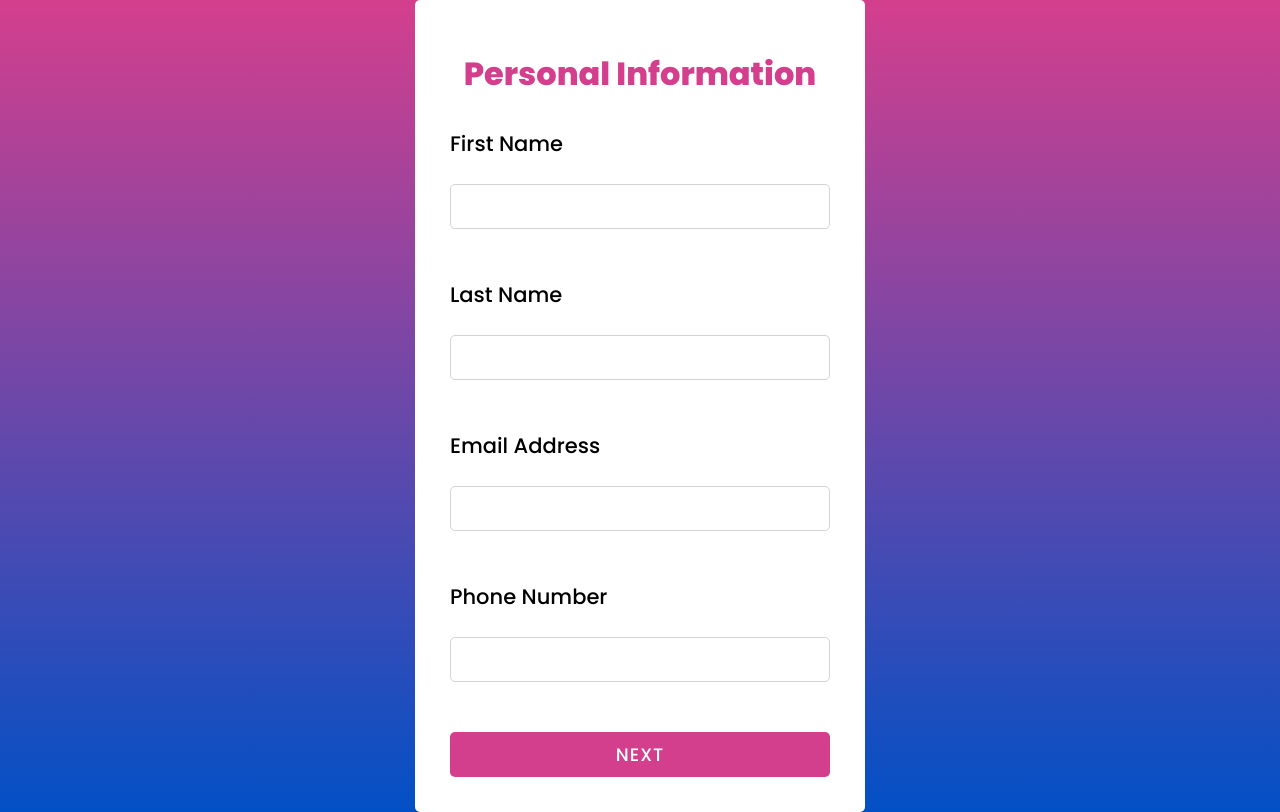
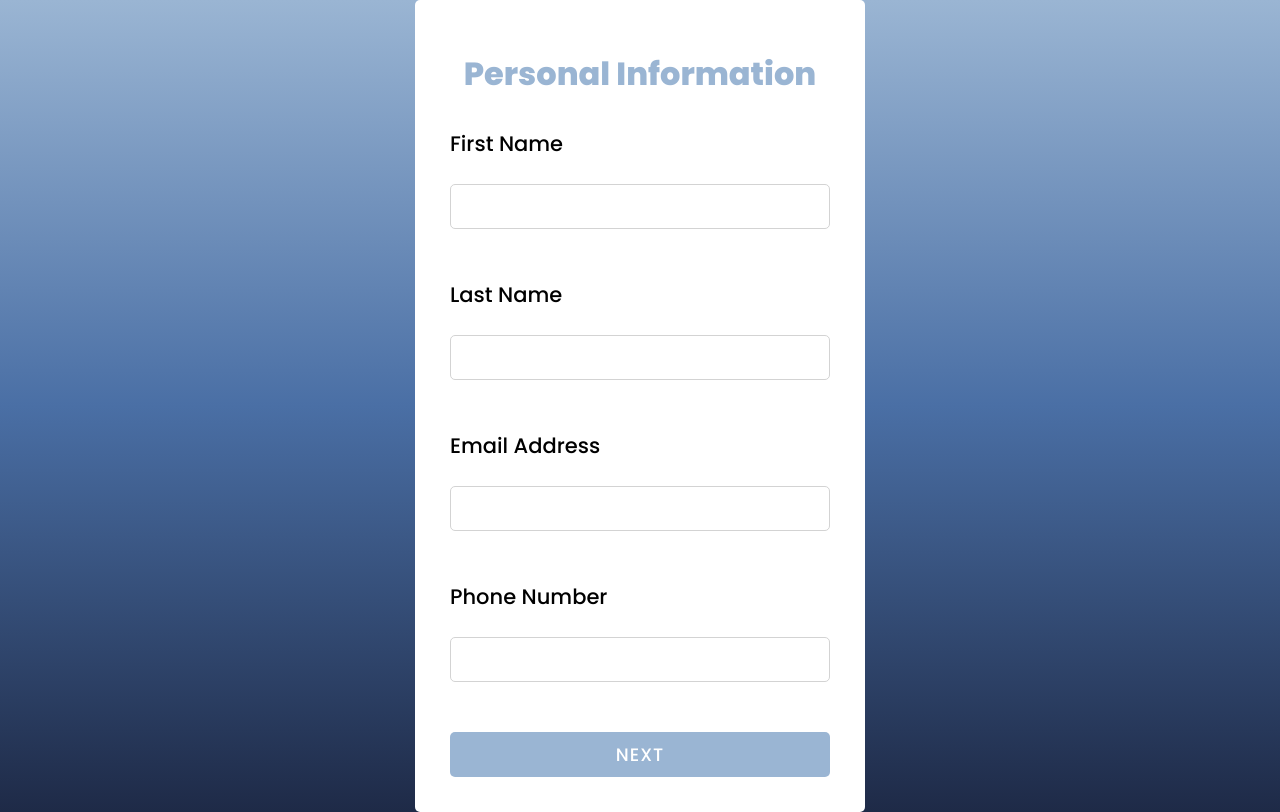
Before and after one commit to Sondos-Amr/React-Multi-Step-Form, a React (Create React App) app: page / in a window 1280 px wide. Built offline with nearby package versions, Linux system fonts and the light colour scheme.

Commit message:
Improved Form structure and updated colors for a better look

```diff
--- a/src/App.jsx
+++ b/src/App.jsx
@@ -18,7 +18,7 @@ export default function App() {
     skills: "",
   });
 
-  const [skillInput, setSkillInput] = useState(["HTML .. "]);
+  const [skillInput, setSkillInput] = useState([""]);
 
   function handleNextStepClick() {
     setStep(step + 1);
@@ -52,8 +52,6 @@ export default function App() {
           e.preventDefault();
         }}
       >
-        {/* <header>Form Steps</header> */}
-
         {/* step 1 */}
         {step === 1 && (
           <>
@@ -187,7 +185,7 @@ export default function App() {
               </div>
               <ul>
                 {skillInput.map((skill, index) => (
-                  <li key={index}> 👉 {skill}</li>
+                  <li key={index}> {skill}</li>
                 ))}
               </ul>
             </div>
--- a/src/index.css
+++ b/src/index.css
@@ -11,7 +11,12 @@ body {
   align-items: center;
   justify-content: center;
   min-height: 100vh;
-  background: -webkit-repeating-linear-gradient(bottom, #0250c5, #d43f8d);
+  background: -webkit-repeating-linear-gradient(
+    bottom,
+    #1e2a47,
+    #4a6fa5,
+    #9ab5d3
+  );
 }
 .form-container {
   width: 450px;
@@ -25,7 +30,8 @@ h1 {
   font-weight: 800;
   margin-bottom: 11px;
   margin: 0 0 30px 0;
-  color: #d43f8d;
+  /* color: #d43f8d; */
+  color: #9ab5d3;
 }
 .personalInfo label,
 .InputFieldContainer label {
@@ -48,7 +54,7 @@ button {
   width: 380px;
   margin-top: -20px;
   border: none;
-  background: #d43f8d;
+  background: #9ab5d3;
   color: #fff;
   font-size: 18px;
   font-weight: 500;
@@ -60,7 +66,7 @@ button {
   transition: 0.3s ease;
 }
 button:hover {
-  background: #000;
+  background: #1e2a47;
 }
 select {
   height: 45px;
@@ -126,6 +132,7 @@ ul li {
   text-align: start;
   font-size: 25px;
   margin: 0 0 9px 0;
+  padding-left: 15px;
 }
 .personalInfo label {
   margin: 0 0 17px 0;
@@ -133,3 +140,7 @@ ul li {
 .InputFieldContainer label {
   margin: 25px 0 0 0;
 }
+/* h1 {
+  background: rgb(24, 26, 27);
+  color: ;
+} */
```
